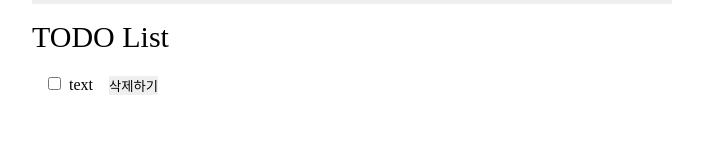
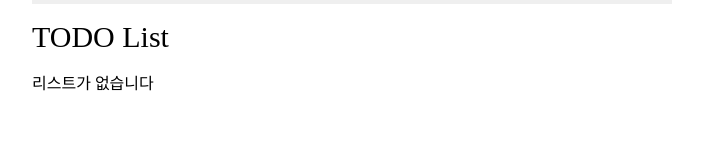
Before and after one commit to sosoyoun/miniTodoList, a React (Vite) app: page / in a window 1280 px wide. Shown: the part 126-286 px from the top of the page, without its empty margins (288-991 px from the left). Built offline with nearby package versions, Linux system fonts and the light colour scheme.

Commit message:
[ Add ] React useState & useEffect 사용한 UX 기능

```diff
--- a/src/App.jsx
+++ b/src/App.jsx
@@ -1,13 +1,57 @@
-import { useState } from 'react'
+import { useEffect, useState } from 'react'
 import './App.css'
 
 function App() {
+  const [newItem, setNewItem] = useState("")
+  const [todoList, setTodoList] = useState(() => {
+    const localValue = localStorage.getItem("ITEMS")
+    if (localValue == null) return []
+
+    return JSON.parse(localValue)
+  })
+
+  useEffect(() => {
+    localStorage.setItem("ITEMS", JSON.stringify(todoList))
+  }, [todoList])
+
+  function onClickSubmit(e) {
+    e.preventDefault()
+
+    setTodoList(currentTodoList => {
+      return [
+        ...currentTodoList,
+        { id: crypto.randomUUID(), title: newItem, checked: false }
+      ]
+    })
+
+    setNewItem("")
+  }
+
+  function toggleTodoList(id, checked) {
+    setTodoList(currentTodoList => {
+      return currentTodoList.map(todo => {
+        if (todo.id === id) {
+          return { ...todo, checked }
+        }
+      })
+    })
+  }
+
+  function deleteTodoList(id) {
+    setTodoList(currentTodoList => {
+      return currentTodoList.filter(todo => todo.id !== id)
+    })
+  }
+
   return (
     <>
-      <div className="formLayout">
+      <div onSubmit={onClickSubmit} className="formLayout">
         <form className="newItemForm">
           <label htmlFor="item">Input text</label>
-          <input type="text" id="item" />
+          <input
+            value={newItem}
+            onChange={e => setNewItem(e.target.value)}
+            type="text" id="item" />
         </form>
         <button className="btn">추가</button>
       </div>
@@ -15,13 +59,22 @@ function App() {
       <div className="todoLayout">
         <div>TODO List</div>
         <ul className="todoList">
-          <li>
-            <label htmlFor="">
-              <input type="checkbox" />
-              <span>text</span>
-            </label>
-            <button className="btn">삭제하기</button>
-          </li>
+          {todoList.length === 0 && "리스트가 없습니다"}
+          {todoList.map(todo => {
+            return (
+              <li key={todo.id}>
+                <label htmlFor="">
+                  <input
+                    type="checkbox"
+                    checked={todo.checked}
+                    onChange={e => toggleTodoList(todo.id, e.target.checked)}
+                  />
+                  <span>{todo.title}</span>
+                </label>
+                <button className="btn" onClick={() => deleteTodoList(todo.id)}>삭제하기</button>
+              </li>
+            )
+          })}
         </ul>
       </div>
     </>
```
